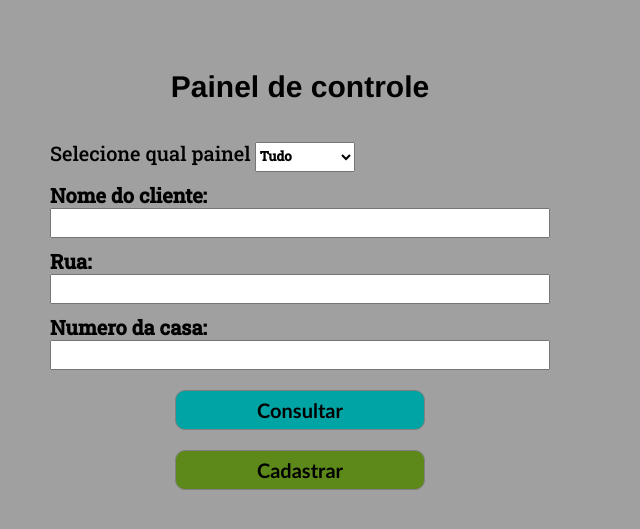
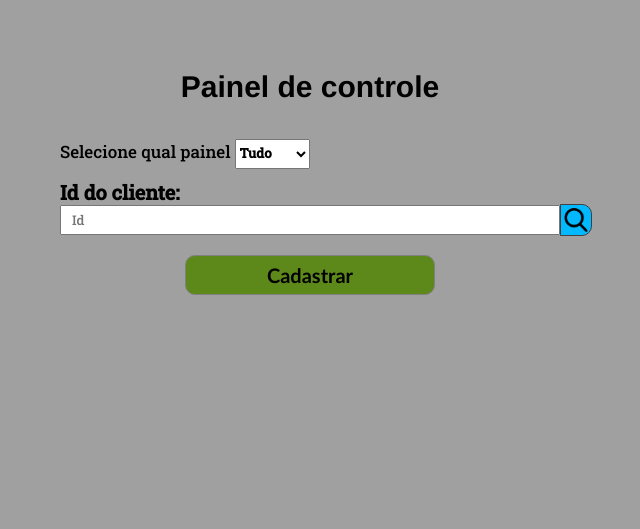
Before and after one commit to 484Irgang/Projeto-Brother-Beer, a PHP site: page /painel.php in a window 1280 px wide. Shown: the top 529 px of the page, without its empty margins (330-970 px from the left). Run offline with PHP 8.4, Linux system fonts and the light colour scheme.

Commit message:
Alteração

```diff
--- a/css/estilo.css
+++ b/css/estilo.css
@@ -16,7 +16,7 @@ body{
     width: 100%;
     max-width: 1100px;
     margin: auto;
-    padding: 0 30px 30px 10px;
+    padding: 0 35px;
     background-color: rgb(161, 160, 160);
 }
 h2{
@@ -37,6 +37,9 @@ form{
     left: 50%;
     transform: translateX(-50%);
 }
+.form span{
+    font-size: 17px;
+}
 .form-cadastro{
     width: 100%;
     max-width: 500px;
@@ -51,7 +54,7 @@ span{
 }
 select{
     font-weight: 600;
-    width: 100px;
+    width: 75px;
     height: 30px;
     display: inline-block;
 }
@@ -90,7 +93,20 @@ input[type=submit]{
     font-family:'Gill Sans', 'Gill Sans MT', Calibri, 'Trebuchet MS', sans-serif;
 }
 #consultar{
-    background-color: rgb(0, 164, 164);
+    width: 32px;
+    height: 32px;
+    position: absolute;
+    top: 37.5%;
+    left: 100%;
+    padding: 5px;
+    background-color:  #02b9ff;
+    background-image: url('../img/src-icon.png');
+    background-size: 80% 80%;
+    background-position: center;
+    background-repeat: no-repeat;
+    border: 1px solid #404040;
+    border-radius: 0 10px 10px 0;
+    cursor: pointer;
 }
 #cadastrar{
     background-color: rgb(92, 137, 25);
@@ -229,7 +245,6 @@ input[type=submit]{
 .msg{
     display: none;
     width: 100%;
-    height: 100%;
     position: absolute;
     z-index: 2;
     top: 0;
--- a/js/cadastrar.js
+++ b/js/cadastrar.js
@@ -15,14 +15,12 @@ $(function(){
     }
 
     function validarCadastro(){
-        const input = $('input[type=text]');
         const dataInput = $('input[type=date]');
         const select = $('select');
-
-        const nome = input[3].value;
-        const telefone = input[4].value;
-        const rua = input[5].value;
-        const num = input[6].value;
+        const nome = $('#nomeCad')[0].value;
+        const telefone = $('#telefoneCad')[0].value;
+        const rua = $('#ruaCad')[0].value;
+        const num = $('#numCasaCad')[0].value;
         const dataEnt = dataInput[0].value.split('-').reverse().join('/');
         const dataSai = dataInput[1].value.split('-').reverse().join('/');
         var maquina;
@@ -64,6 +62,7 @@ $(function(){
 
     function abrirMsg(d){
         if(d == ''){
+            $('.msg').css('height',$(document).height()+'px')
             $('.msg').fadeIn();
             $('.box-msg').fadeIn();
             $('html,body').animate({scrollTop: 0});
--- a/js/edicao.js
+++ b/js/edicao.js
@@ -140,7 +140,7 @@ $(function(){
 
         const select = $('select');
         var maquina;
-        if(d[0] === 0){
+        if(d[0] == 0){
             maquina = 'NÃO';
         }
         else{
@@ -194,6 +194,7 @@ $(function(){
     }
     function abrirMsg(d){
         if(d == '' || d == 'nE'){
+            $('.msg').css('height',$(document).height()+'px')
             $('.msg').fadeIn();
             $('.box-msg').fadeIn();
             $('html,body').animate({scrollTop: 0});
@@ -207,6 +208,7 @@ $(function(){
             })
         }
         else{
+            $('.msg').css('height',$(document).height()+'px')
             $('.msg').fadeIn();
             $('.box-msg').fadeIn();
             $('html,body').animate({scrollTop: 0});
--- a/js/validar.js
+++ b/js/validar.js
@@ -1,8 +1,6 @@
 
 $(document).ready(function(){
-    const nome = document.querySelector('#nome');
-    const rua = document.querySelector('#rua');
-    const numcasa = document.querySelector('#numcasa');
+    const id = document.querySelector('#id-consulta');
     const select = document.querySelector('#seletor');
     const btn = $('#consultar');
 
@@ -14,7 +12,7 @@ $(document).ready(function(){
                 url: './php/consultar.php',
                 method: 'post',
                 dataType: 'json',
-                data: {nome: nome.value, rua: rua.value, numcasa: numcasa.value, select: select.value},
+                data: {id: id.value, select: select.value},
                 success: function(data){
                         if(select.value === 'Clientes'){
                             mostrarStatusCliente(data);
@@ -79,6 +77,7 @@ $(document).ready(function(){
     }
 
     function abrirMsg(d){
+        $('.msg').css('height',$(document).height()+'px')
         $('.msg').fadeIn();
         $('.box-msg').fadeIn();
         $('html,body').animate({scrollTop: 0});
--- a/painel.php
+++ b/painel.php
@@ -48,14 +48,9 @@
                         <option>Clientes</option>
                     </select>
                     <br/>
-                    <p>Nome do cliente: </p>
-                    <input type="text" id="nome" required>
-                    <p>Rua: </p>
-                    <input type="text" id="rua" required>
-                    <p>Numero da casa: </p>
-                    <input type="text" id="numcasa" required>
-                    <br/>
-                    <input type="submit" id="consultar" value="Consultar">
+                    <p>Id do cliente: </p>
+                    <input type="text" id="id-consulta" placeholder="Id">
+                    <span id="consultar"></span>
                     <input type="submit" id="cadastrar" value="Cadastrar">
                 </form>
             </div>
--- a/php/cadastrar.php
+++ b/php/cadastrar.php
@@ -1,6 +1,6 @@
 <?php
     // $options = array(PDO::ATTR_DEFAULT_FETCH_MODE => PDO::FETCH_ASSOC);
-    $pdo = new PDO('mysql:host=108.167.188.55:3306;dbname=broth212_database','broth212_bbeer','110721',$options);
+    $pdo = new PDO('mysql:host=108.167.188.55:3306;dbname=broth212_database','','',$options);
 
     $nome = $_POST['n'];
     $telefone = $_POST['t'];
--- a/php/editar.php
+++ b/php/editar.php
@@ -1,6 +1,6 @@
 <?php
     // $options = array(PDO::ATTR_DEFAULT_FETCH_MODE => PDO::FETCH_ASSOC);
-    $pdo = new PDO('mysql:host=108.167.188.55:3306;dbname=broth212_database','broth212_bbeer','110721',$options);
+    $pdo = new PDO('mysql:host=108.167.188.55:3306;dbname=broth212_database','','',$options);
 
     $idB = $_POST['idB'];
     $id = $_POST["id"];
```
Also changed, not shown: php/consultar.php (+3 -5 lines).
